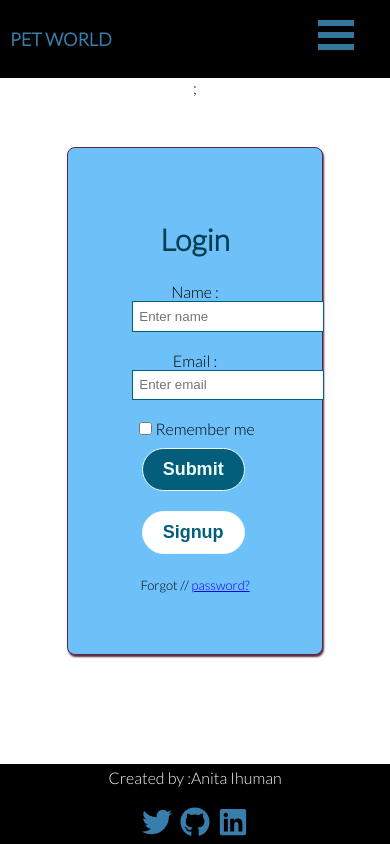
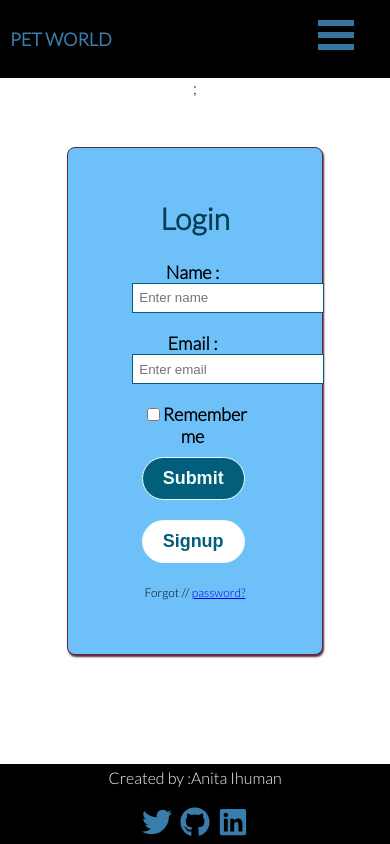
Before and after one commit to Anita-ihuman/Pet-store, a React (Create React App) app: page /login in a window 390 px wide. Built offline with nearby package versions, Linux system fonts and the light colour scheme.

Commit message:
Edit mobile version

```diff
--- a/src/Menu/Login/CreateAcount/SignUp.css
+++ b/src/Menu/Login/CreateAcount/SignUp.css
@@ -15,6 +15,11 @@
   font-size: 30px;
   font-weight: 800;
   color: #053e52;
+}
+label{
+  font-size: 18px;
+  font-weight: 700;
+  padding-right: 5px;
 }
 .sign-up-form {
   padding: 0%;
@@ -42,6 +47,7 @@ button {
   font-weight: bold;
   text-decoration: none;
   padding: 10px 20px;
+  margin-bottom: 10px;
 }
 
 button:focus {
--- a/src/Menu/Login/Login.css
+++ b/src/Menu/Login/Login.css
@@ -17,6 +17,11 @@
   font-size: 30px;
   font-weight: 800;
   color: #053e52;
+}
+label{
+  font-size: 18px;
+  font-weight: 700;
+    padding-right: 5px;
 }
 .send-right {
   right: 0;
@@ -91,8 +96,9 @@ input {
 }
 @media (max-width: 900px){
 .Container{
+
+  margin: 0;
   padding: 0;
-  margin: 0;
 }
 .sign-up-form{
   margin: 0;
@@ -103,7 +109,11 @@ input {
 
 }
 .forgot-password{
-  font-size: 13px;
+  font-size: 12px;
+  color: black;
+ padding-bottom:15px ;
+
 }
 
+
 }
```
